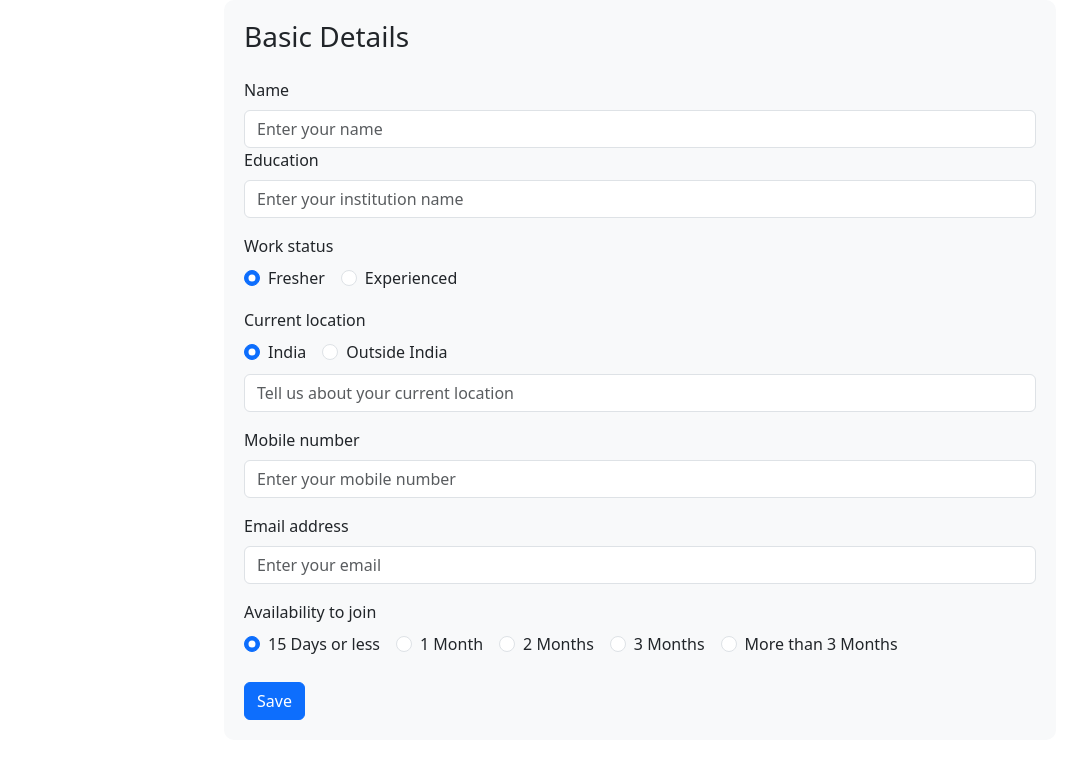
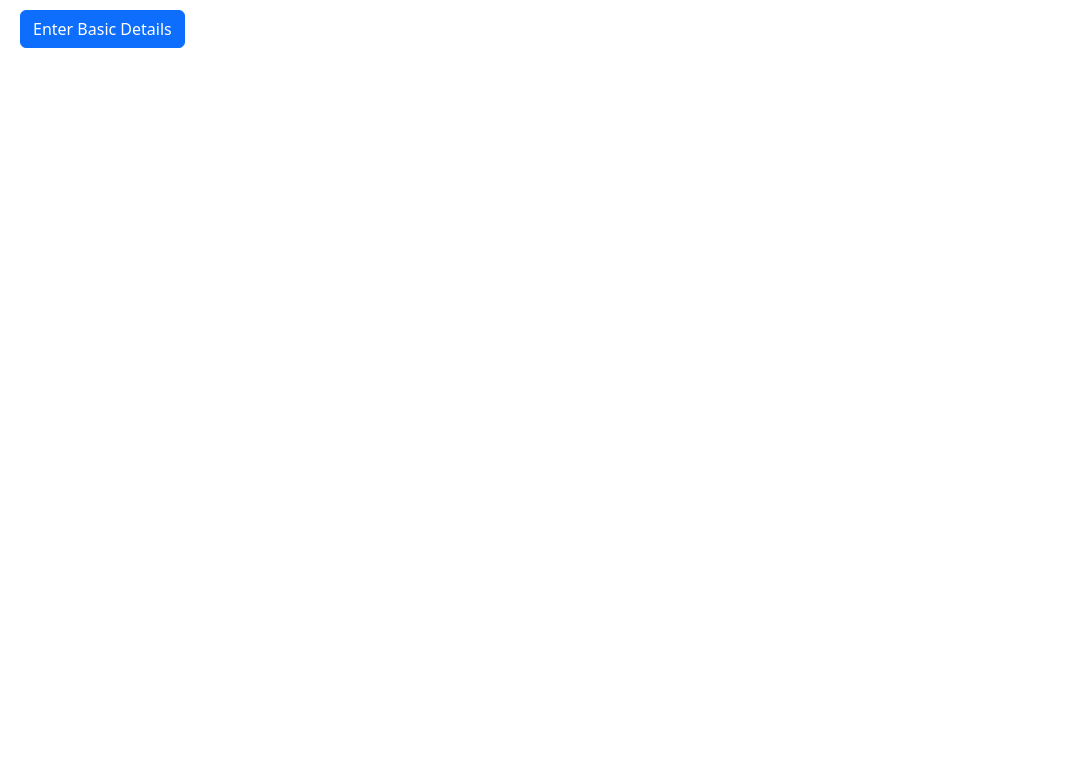
Before and after one commit to Vargos98/job-description, a React (Create React App) app: page /BasicDetailsForm in a window 1280 px wide. Shown: the top 758 px of the page, without its empty margins (0-1079 px from the left). Built offline with nearby package versions, Linux system fonts and the light colour scheme.

Commit message:
Update BasicDetailsForm.jsx

```diff
--- a/src/Components/BasicDetailsForm.jsx
+++ b/src/Components/BasicDetailsForm.jsx
@@ -1,5 +1,5 @@
 import React, { useState } from "react";
-import { Form, Button } from "react-bootstrap";
+import { Form, Button, Modal } from "react-bootstrap";
 
 function BasicDetailsForm() {
   const [formData, setFormData] = useState({
@@ -13,6 +13,8 @@ function BasicDetailsForm() {
     availability: "15 Days or less",
   });
 
+  const [showModal, setShowModal] = useState(false);
+
   const handleChange = (e) => {
     setFormData({
       ...formData,
@@ -23,16 +25,25 @@ function BasicDetailsForm() {
   const handleSubmit = (e) => {
     e.preventDefault();
     console.log(formData);
+    setShowModal(false); // Close the modal after form submission
   };
 
+  const handleClose = () => setShowModal(false);
+  const handleShow = () => setShowModal(true);
+
   return (
-    <div className="d-flex justify-content-center">
+    <>
+      <Button variant="primary" onClick={handleShow} style={{marginLeft:"20px", marginTop:"10px"}}>
+        Enter Basic Details
+      </Button>
 
-      <Form
-        onSubmit={handleSubmit}
-        style={{ width: "65%", backgroundColor: "#f8f9fa", padding: "20px", borderRadius: "10px" }}
-      >
-      <h3 className="mb-4">Basic Details</h3>
+      <Modal show={showModal} onHide={handleClose} centered>
+        <Modal.Header closeButton>
+          <Modal.Title>Basic Details</Modal.Title>
+        </Modal.Header>
+        <Modal.Body>
+          <Form onSubmit={handleSubmit}>
+
             <Form.Group controlId="formName">
               <Form.Label>Name</Form.Label>
               <Form.Control
@@ -44,7 +55,7 @@ function BasicDetailsForm() {
               />
             </Form.Group>
 
-        <Form.Group controlId="formName">
+            <Form.Group controlId="formInstituteName" className="mt-3">
               <Form.Label>Education</Form.Label>
               <Form.Control
                 type="text"
@@ -188,7 +199,9 @@ function BasicDetailsForm() {
               Save
             </Button>
           </Form>
-    </div>
+        </Modal.Body>
+      </Modal>
+    </>
   );
 }
 
```
Lines whose indentation alone changed are shown as unchanged.
